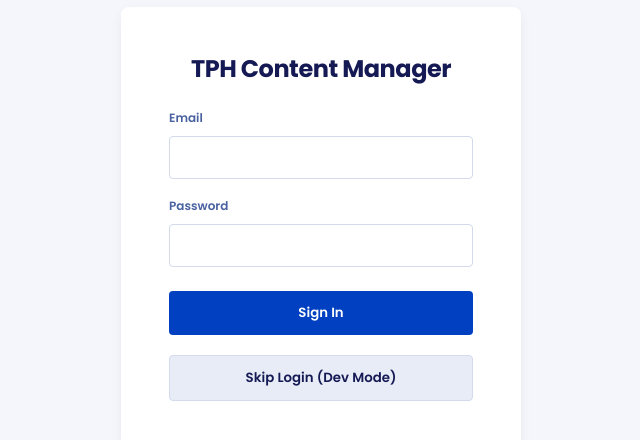
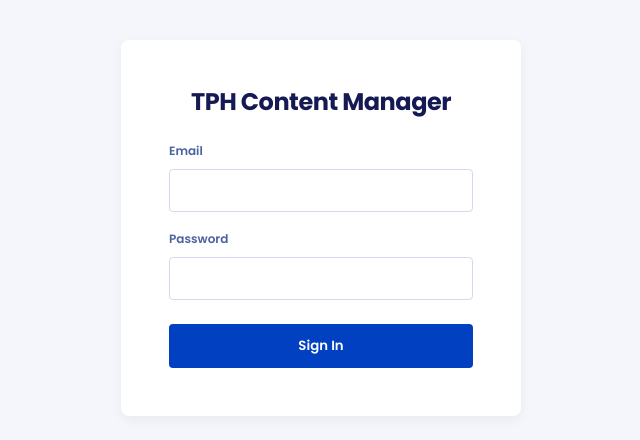
Before and after one commit to Hogwartsofweb3/The-Publishers-House, a Next.js app in the folder publishers-house/: page /cms/login in a window 1280 px wide. Shown: the part 172-612 px from the top of the page, without its empty margins (319-959 px from the left). Built offline with nearby package versions, Linux system fonts and the light colour scheme; no server answers.

Commit message:
feat: re-enable CMS auth guards and remove dev bypass

```diff
--- a/publishers-house/src/app/cms/layout.tsx
+++ b/publishers-house/src/app/cms/layout.tsx
@@ -20,10 +20,9 @@ export default function CMSLayout({ children }: { children: React.ReactNode }) {
   }, []);
 
   useEffect(() => {
-    // Temporarily disabled auth guard for development
-    // if (!loading && !user && pathname !== "/cms/login") {
-    //   router.push("/cms/login");
-    // }
+    if (!loading && !user && pathname !== "/cms/login") {
+      router.push("/cms/login");
+    }
   }, [user, loading, pathname, router]);
 
   if (loading) {
@@ -35,10 +34,9 @@ export default function CMSLayout({ children }: { children: React.ReactNode }) {
   }
 
   // If not logged in and not on login page, we will redirect anyway.
-  // Temporarily disabled for development so the dashboard is visible
-  // if (!user && pathname !== "/cms/login") {
-  //   return null;
-  // }
+  if (!user && pathname !== "/cms/login") {
+    return null;
+  }
 
   return (
     <div style={{ minHeight: "100vh", backgroundColor: "#F4F6FB", display: "flex", flexDirection: "column" }}>
--- a/publishers-house/src/app/cms/login/page.tsx
+++ b/publishers-house/src/app/cms/login/page.tsx
@@ -60,13 +60,6 @@ export default function CMSLoginPage() {
             {loading ? "Signing In..." : "Sign In"}
           </button>
 
-          <button
-            type="button"
-            onClick={() => router.push("/cms")}
-            style={{ width: "100%", padding: "12px", backgroundColor: "#E8ECF7", color: "#151A54", border: "1px solid #D3DAEC", borderRadius: "4px", fontFamily: "'Poppins', sans-serif", fontWeight: 600, cursor: "pointer", marginTop: "4px" }}
-          >
-            Skip Login (Dev Mode)
-          </button>
         </form>
       </div>
     </div>
```
